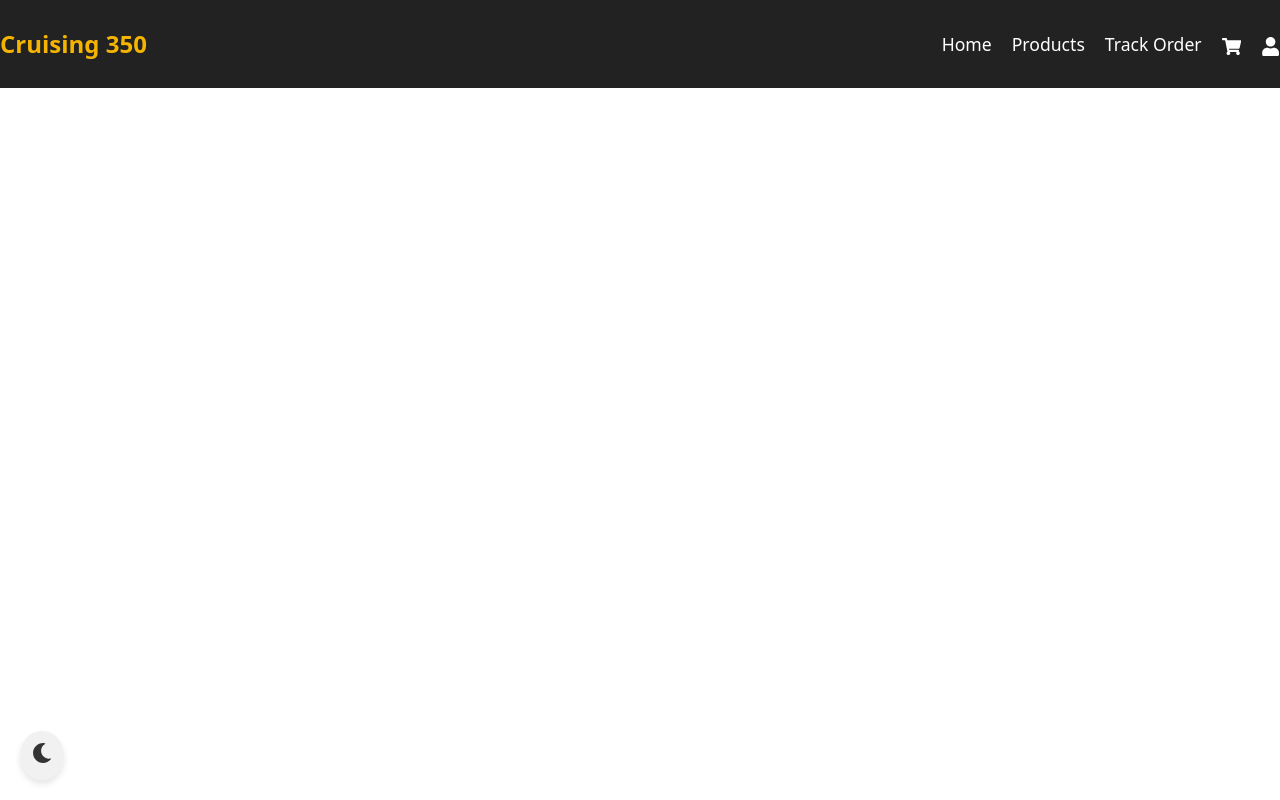
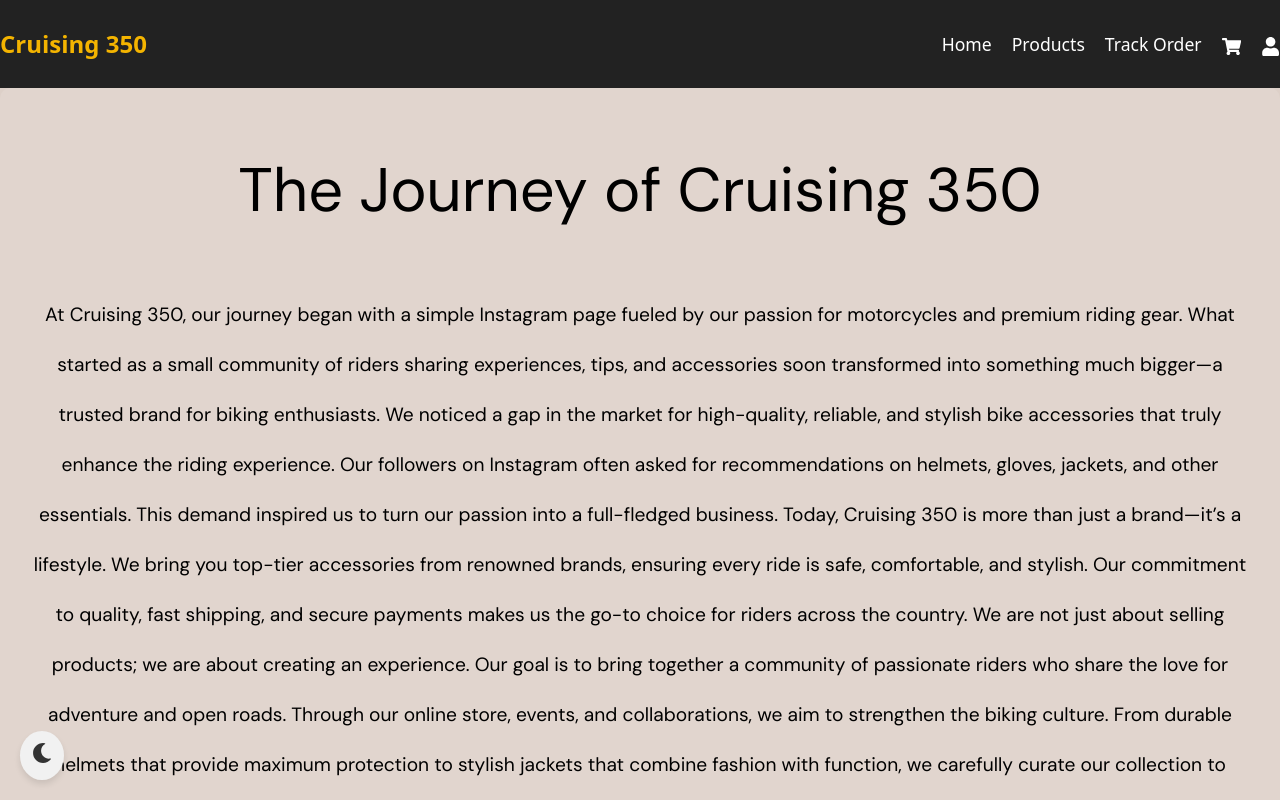
Before and after one commit to ishitars27/vinayak, a React (Vite) app: page /about in a window 1280 px wide. Built offline with nearby package versions, Linux system fonts and the light colour scheme; a web font is replaced by a local one.

Commit message:
updated wesite

```diff
--- a/index.html
+++ b/index.html
@@ -2,6 +2,9 @@
 <html lang="en">
   <head>
     <meta charset="UTF-8" />
+    <link rel="preconnect" href="https://fonts.googleapis.com">
+    <link rel="preconnect" href="https://fonts.gstatic.com" crossorigin>
+    <link href="https://fonts.googleapis.com/css2?family=DM+Sans:ital,opsz,wght@0,9..40,100..1000;1,9..40,100..1000&display=swap" rel="stylesheet">
     <link rel="preconnect" href="https://fonts.googleapis.com">
 <link rel="preconnect" href="https://fonts.gstatic.com" crossorigin>
 <link href="https://fonts.googleapis.com/css2?family=Proza+Libre:ital,wght@0,400;0,500;0,600;0,700;0,800;1,400;1,500;1,600;1,700;1,800&display=swap" rel="stylesheet">
--- a/src/App.jsx
+++ b/src/App.jsx
@@ -1,5 +1,5 @@
 import React from "react";
-import { Routes, Route } from "react-router-dom";
+import { BrowserRouter as Router, Routes, Route } from "react-router-dom";
 import Home from "./pages/Home.jsx";
 import Products from "./pages/Products.jsx";
 import ProductDetail from "./pages/ProductDetail.jsx";
@@ -10,9 +10,11 @@ import Auth from "./pages/Auth.jsx";
 import Navbar from "./components/Navbar.jsx";
 import Footer from "./components/Footer.jsx";
 import ThemeProvider from "./context/ThemeProvider.jsx";
-import ThemeToggle from "./components/themeToggle"; // lowercase "t"
+import ThemeToggle from "./components/themeToggle";
 import ARMode from "./pages/ARMode.jsx";
-import Brands from "./components/brands.jsx"
+import Brands from "./components/brands.jsx";
+import Aboutus from "./pages/aboutus.jsx";
+
 import "./styles/global.css";
 import "./styles/navbar.css";
 import "./styles/footer.css";
@@ -23,10 +25,12 @@ import "./styles/checkout.css";
 import "./styles/orderTracking.css";
 import "./styles/auth.css";
 import "./styles/ProductDetail.css";
+import ContactUs from "./pages/contactus.jsx";
 
 function App() {
   return (
     <ThemeProvider>
+
         <Navbar />
         <Routes>
           <Route path="/" element={<Home />} />
@@ -37,15 +41,15 @@ function App() {
           <Route path="/ordertracking" element={<OrderTracking />} />
           <Route path="/auth" element={<Auth />} />
           <Route path="/ar-mode" element={<ARMode />} />
+          <Route path="/about" element={<Aboutus />} /> {/* Added About Us Route */}
+          <Route path="/brands" element={<Brands />} /> {/* Added Brands Route */}
+          <Route path="/contactus" element={<ContactUs/>}/>
         </Routes>
 
-
-
-
         <ThemeToggle />
+         {/* Footer should be placed after Routes */}
 
     </ThemeProvider>
-
   );
 }
 
--- /dev/null
+++ b/src/pages/Aboutus.jsx
@@ -0,0 +1,54 @@
+import React from "react";
+import "../styles/aboutus.css";
+import Footer from "../components/Footer";
+
+const Aboutus = () => {
+  return (
+    <div className="containeraboutus" >
+      <div className="aboutus-content">
+        <h1>The Journey of Cruising 350</h1>
+        <p className="paraabout">
+          At Cruising 350, our journey began with a simple Instagram page fueled
+          by our passion for motorcycles and premium riding gear. What started
+          as a small community of riders sharing experiences, tips, and
+          accessories soon transformed into something much bigger—a trusted
+          brand for biking enthusiasts.
+       We noticed a gap in the market for high-quality, reliable, and stylish
+          bike accessories that truly enhance the riding experience. Our
+          followers on Instagram often asked for recommendations on helmets,
+          gloves, jackets, and other essentials. This demand inspired us to
+          turn our passion into a full-fledged business.
+       Today, Cruising 350 is more than just a brand—it’s a lifestyle. We
+          bring you top-tier accessories from renowned brands, ensuring every
+          ride is safe, comfortable, and stylish. Our commitment to quality,
+          fast shipping, and secure payments makes us the go-to choice for
+          riders across the country.
+       We are not just about selling products; we are about creating an
+          experience. Our goal is to bring together a community of passionate
+          riders who share the love for adventure and open roads. Through our
+          online store, events, and collaborations, we aim to strengthen the
+          biking culture.
+       From durable helmets that provide maximum protection to stylish
+          jackets that combine fashion with function, we carefully curate our
+          collection to meet the needs of every rider. Whether you're a daily
+          commuter, a weekend explorer, or a long-distance cruiser, we've got
+          something for you.
+       Looking ahead, our vision is to expand beyond accessories and become a
+          global biking community. We plan to launch exclusive merchandise,
+          collaborate with top brands, and introduce exciting events that bring
+          riders together. The road ahead is long, and we're just getting
+          started.
+       Join us on this incredible journey—because every ride deserves the
+          best gear! 🏍️🔥
+        </p>
+        <a href="https://www.instagram.com/cruising350/" className="paraabout" target="blank">
+          Our Instagram <i class="fa-brands fa-instagram"></i>
+        </a>
+      </div>
+<Footer/>
+
+    </div>
+  );
+};
+
+export default Aboutus;
--- /dev/null
+++ b/src/pages/contactus.jsx
@@ -0,0 +1,44 @@
+import React from "react";
+import "../styles/contactus.css";
+import Footer from "../components/Footer";
+
+const ContactUs = () => {
+  return (
+    <div className="contact-container">
+      {/* Hero Section with Background Image */}
+      <div className="contact-hero">
+        <h1>Let’s Ride Together – Contact Us!</h1>
+      </div>
+
+      {/* Contact Information Section */}
+      <div className="contact-info">
+        <p><strong>Email:</strong> support@cruising350.com</p>
+        <p><strong>Phone:</strong> +91 8287764234</p>
+        <p><strong>WhatsApp:</strong> <a href="https://wa.me/919876543210" target="_blank" rel="noopener noreferrer">Chat with us</a></p>
+        <p><strong>Instagram:</strong> <a href="https://www.instagram.com/cruising350/" target="_blank" rel="noopener noreferrer">Follow us</a></p>
+      </div>
+
+      {/* Contact Form */}
+      <div className="contact-form">
+        <h2>Send Us a Message</h2>
+        <form>
+          <input type="text" placeholder="Your Name" required />
+          <input type="email" placeholder="Your Email" required />
+          <textarea placeholder="Your Message" rows="4" required></textarea>
+          <button type="submit">Send Message</button>
+        </form>
+      </div>
+
+      {/* FAQ Section */}
+      <div className="faq-section">
+        <h2>Frequently Asked Questions</h2>
+        <p><strong>How long does shipping take?</strong> – 3-5 business days.</p>
+        <p><strong>Can I return a product?</strong> – Yes, within 7 days of delivery.</p>
+        <p><strong>Do you ship internationally?</strong> – Currently, we ship only within India.</p>
+      </div>
+
+      <Footer />
+    </div>
+  );
+};
+export default ContactUs;
--- /dev/null
+++ b/src/styles/aboutus.css
@@ -0,0 +1,74 @@
+.containeraboutus {
+    width: 100%;
+    height:max-content;
+    background: #DDD0C8;
+    display: flex;
+    justify-content: center;
+    align-items: center;
+    text-align: center;
+    position: relative;
+    flex-wrap: wrap; /* Allows content to adjust on smaller screens */
+}
+
+/* Improved semi-transparent overlay for better contrast */
+.containeraboutus::before {
+    content: "";
+    position: absolute;
+    top: 0;
+    left: 0;
+    width: 100%;
+    height: 100%;
+  /*  background: rgba(0, 0, 0, 0.6); /* Darker overlay */
+    z-index: 1;
+}
+
+.aboutus-content {
+    max-width: 100%;
+    padding: 20px;
+    color: rgb(50,50,50); /* White text */
+    font-size: 1.2rem;
+    font-weight: 400;
+    position: relative;
+    z-index: 2;
+    background: rgba(255, 255, 255, 0.1); /* Subtle background for readability */
+    border-radius: 10px;
+}
+
+/* Styling for Heading */
+.aboutus-content>h1 {font-family: "DM Sans", sans-serif;
+    font-optical-sizing: auto;
+    font-weight: 400;
+    font-style: normal;
+    margin-bottom: 50px;
+    color: rgb(0, 0, 0);
+    line-height: 80px;
+    size: 64px;
+   }
+
+/* Styling for Paragraphs */
+.paraabout {
+    margin-bottom: 15px;
+    padding: 10px;
+    border-radius: 5px;
+    font-weight: bolder;
+    font-family: "DM Sans", sans-serif;
+    font-optical-sizing: auto;
+    font-weight: 400;
+    font-style: normal;
+    margin-bottom: 20px;
+    color: rgb(0, 0, 0);
+    line-height: 50px;
+    size: 24px;}
+
+/* Link Styling */
+.paraabout a {
+    color: #ffcc00; /* Bright yellow for contrast */
+    font-weight: bold;
+    text-decoration: none;
+    transition: all 0.3s ease-in-out;
+}
+
+.paraabout a:hover {
+    color: #ff9900; /* Darker yellow on hover */
+    text-decoration: underline;
+}
--- /dev/null
+++ b/src/styles/contactus.css
@@ -0,0 +1,138 @@
+/* Contact Us Page Styling */
+.contact-container {
+    width: 100%;
+   background-color: #4c4b42;
+   height: max-content;
+    display: flex;
+    flex-direction: column;
+    align-items: center;
+    text-align: center;
+    padding-top: 120px; /* Adjusted padding to push content down */
+    padding-bottom: 60px;
+}
+
+/* Hero Section */
+.contact-hero {
+    width: 100%;
+    padding: 60px 20px; /* Reduced top padding to prevent overlap */
+    background: rgba(0, 0, 0, 0.6);
+    color: white;
+    font-size: 2rem;
+    font-weight: bold;
+}
+
+.contact-hero h1 {
+    font-size: 2.5rem;
+    font-weight: bold;
+    color: white;
+    text-transform: uppercase;
+    margin: 0;
+    padding-top: 20px; /* Push h1 down slightly */
+}
+
+/* Contact Information */
+.contact-info {
+    background: rgba(255, 255, 255, 0.9);
+    padding: 20px;
+    border-radius: 10px;
+    box-shadow: 0px 4px 10px rgba(0, 0, 0, 0.2);
+    margin: 40px auto;
+    max-width: 600px;
+    width: 90%;
+}
+
+.contact-info p {
+    font-size: 1.1rem;
+    color: #333;
+    margin: 10px 0;
+}
+
+.contact-info a {
+    color: #ff5733;
+    text-decoration: none;
+    font-weight: bold;
+}
+
+.contact-info a:hover {
+    text-decoration: underline;
+}
+
+/* Contact Form */
+.contact-form {
+    background: rgba(255, 255, 255, 0.9);
+    padding: 20px;
+    border-radius: 10px;
+    box-shadow: 0px 4px 10px rgba(0, 0, 0, 0.2);
+    margin: 40px auto;
+    max-width: 600px;
+    width: 90%;
+}
+
+.contact-form h2 {
+    color: #222;
+    font-size: 1.8rem;
+    margin-bottom: 15px;
+}
+
+.contact-form input,
+.contact-form textarea {
+    width: 95%;
+    padding: 10px;
+    margin: 10px 0;
+    border-radius: 5px;
+    border: 1px solid #ddd;
+    font-size: 1rem;
+}
+
+.contact-form button {
+    width: 100%;
+    padding: 12px;
+    background: #ff5733;
+    color: white;
+    font-size: 1rem;
+    border: none;
+    cursor: pointer;
+    border-radius: 5px;
+    transition: background 0.3s ease-in-out;
+}
+
+.contact-form button:hover {
+    background: #e64a19;
+}
+
+/* FAQ Section */
+.faq-section {
+    background: rgba(0, 0, 0, 0.7);
+    color: white;
+    padding: 20px;
+    border-radius: 10px;
+    max-width: 600px;
+    margin: 40px auto;
+    width: 90%;
+}
+
+.faq-section h2 {
+    font-size: 1.8rem;
+    margin-bottom: 10px;
+}
+
+.faq-section p {
+    font-size: 1.1rem;
+    margin: 10px 0;
+}
+
+/* Responsive Design */
+@media (max-width: 768px) {
+    .contact-container {
+        padding-top: 100px;
+    }
+
+    .contact-hero h1 {
+        font-size: 2rem;
+    }
+
+    .contact-form h2,
+    .faq-section h2 {
+        font-size: 1.5rem;
+    }
+}
--- a/src/styles/home.css
+++ b/src/styles/home.css
@@ -53,6 +53,7 @@
 }
 
 .hero-overlay p {
+  font-weight: bolder;
   font-size: 1.2rem;
   margin: 10px 0;
   font-size: 1.5rem;
--- a/src/styles/slideshow.css
+++ b/src/styles/slideshow.css
@@ -2,8 +2,10 @@
     /* margin-right: 100px;
    margin-left: 100px;
    */
-   max-height: 600px;
-   width: 1366px;
+   max-height: 100%;
+   width: 100%;
    margin-top: 30px;
-   margin-bottom: 10px;
+   padding-top: 500px;
+
+   margin-bottom: 0;
 }
```
Also changed, not shown: src/components/Footer.jsx (+19 -10 lines), public/contactus.jpg (added), src/assets/aboutus.jpg (added). Lines whose indentation alone changed are shown as unchanged.
